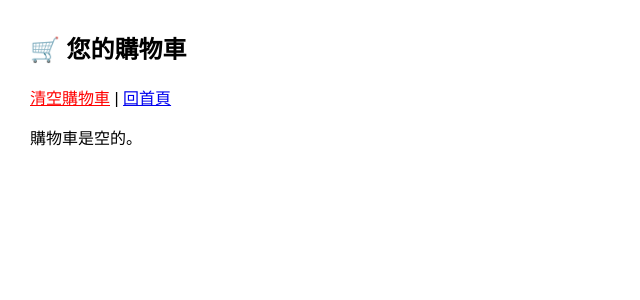
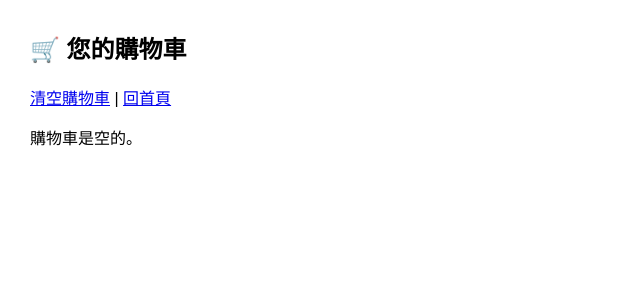
Before and after one commit to dyh1112/HTML-SQL, a PHP site: page /message-board/cart_view.php in a window 1280 px wide. Shown: the top 300 px of the page, without its empty margins (0-640 px from the left). Run offline with PHP 8.4, Linux system fonts and the light colour scheme; the visitor is signed in with stand-in values (Sample User, id 1); data that the repository does not hold is empty.

```diff
--- a/message-board/cart_view.php
+++ b/message-board/cart_view.php
@@ -34,7 +34,7 @@ $result = $stmt->get_result();
 <body>
     <h2>🛒 您的購物車</h2>
 
-    <a href="cart_clear.php" style="color:red;">清空購物車</a> | <a href="index.php">回首頁</a>
+    <a href="cart_clear.php">清空購物車</a> | <a href="index.php">回首頁</a>
 
     <?php if ($result->num_rows > 0): ?>
     <table>
```
Also changed, not shown: message-board/cart_clear.php (line endings or trailing spaces).
